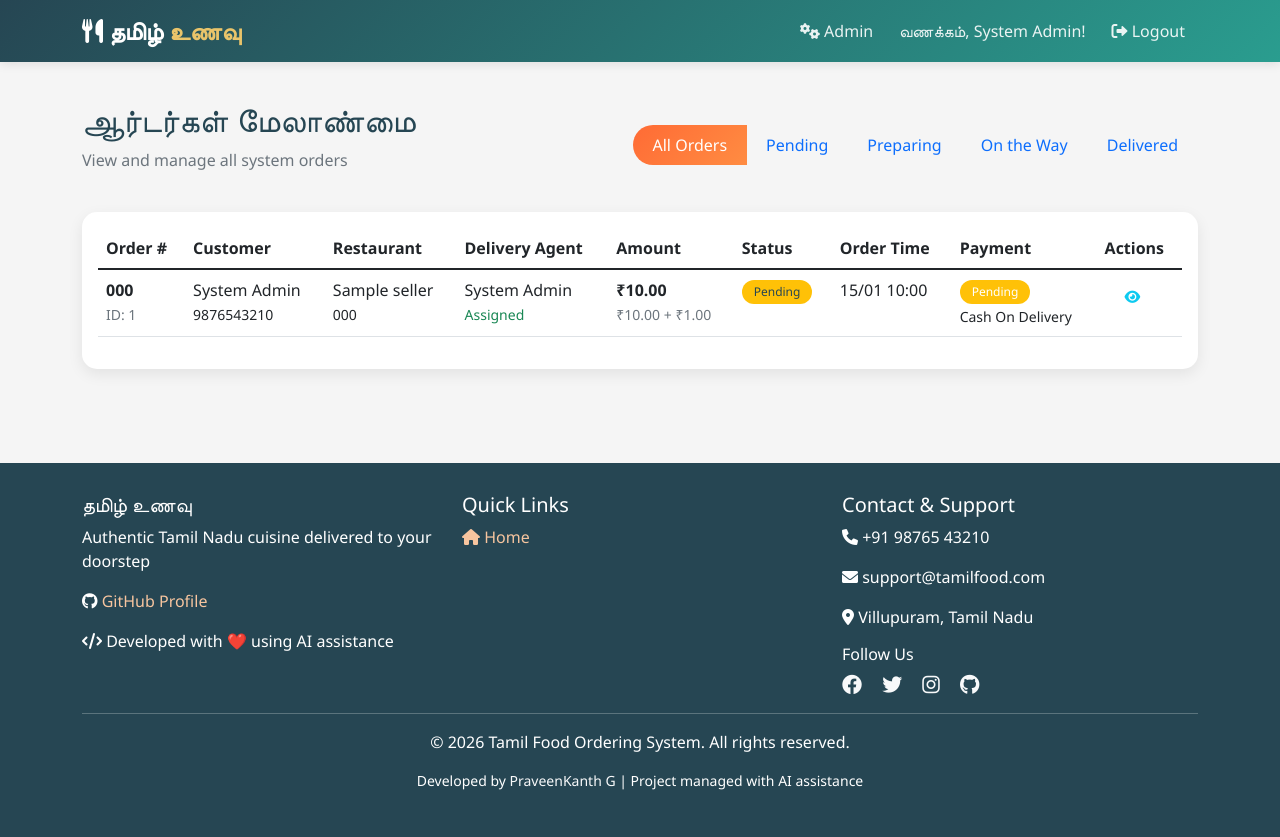
After one commit to Praveenkanth2805/tamil_food_ordering, a Flask app: page /admin/orders in a window 1280 px wide. The commit adds this page. Run offline with Flask 3, Linux system fonts and the light colour scheme; a user stored in the database is signed in; data comes from the database, SQL or seed files in the repository; tables that the repository leaves empty hold one stand-in row (values such as "Sample post"); some libraries are stand-ins or nearby versions.

Commit message:
fix order page error

```diff
--- a/app.py
+++ b/app.py
@@ -9,6 +9,8 @@ from werkzeug.utils import secure_filename
 from functools import wraps
 import math
 from config import Config
+from decimal import Decimal
+
 
 app = Flask(__name__)
 app.config.from_object(Config)
@@ -320,7 +322,7 @@ def view_cart():
     cur = mysql.connection.cursor()
 
     cur.execute("""
-        SELECT c.*, fi.name, fi.price, fi.discount_price, fi.image,
+        SELECT c.*, fi.name, fi.price, fi.discount_price, fi.image, fi.is_vegetarian,
                s.restaurant_name, s.id as seller_id
         FROM cart c
         JOIN food_items fi ON c.food_item_id = fi.id
@@ -332,7 +334,8 @@ def view_cart():
 
     # Group by seller
     cart_by_seller = {}
-    total_amount = 0
+    total_amount = Decimal("0.00")
+
 
     for item in cart_items:
         seller_id = item['seller_id']
@@ -343,8 +346,12 @@ def view_cart():
                 'subtotal': 0
             }
 
-        price = item['discount_price'] or item['price']
-        item_total = price * item['quantity']
+        price = item['discount_price'] if item['discount_price'] is not None else item['price']
+        item_total = Decimal(str(price)) * item['quantity']
+
+        delivery_charge = Decimal("30.00")
+        tax = total_amount * Decimal("0.05")   # 5% tax
+        grand_total = total_amount + delivery_charge + tax
 
         cart_by_seller[seller_id]['items'].append(item)
         cart_by_seller[seller_id]['subtotal'] += item_total
@@ -352,9 +359,14 @@ def view_cart():
 
     cur.close()
 
-    return render_template('customer/cart.html',
-                         cart_by_seller=cart_by_seller,
-                         total_amount=total_amount)
+    return render_template(
+    'customer/cart.html',
+    cart_by_seller=cart_by_seller,
+    total_amount=total_amount,
+    tax=tax,
+    grand_total=grand_total
+)
+
 
 @app.route('/customer/update_cart', methods=['POST'])
 @login_required
@@ -401,11 +413,11 @@ def checkout():
 
     for group in seller_groups:
         seller_id = group['seller_id']
-        subtotal = float(group['subtotal'])
+        subtotal = group['subtotal'] or Decimal("0.00")
 
         # Calculate delivery charge (example: ₹30 per order)
-        delivery_charge = 30.00
-        tax_amount = subtotal * 0.05  # 5% tax
+        delivery_charge = Decimal("30.00")
+        tax_amount = subtotal * Decimal("0.05")
         final_amount = subtotal + delivery_charge + tax_amount
 
         # Create order
@@ -806,7 +818,7 @@ def add_menu_item():
     name = request.form['name']
     description = request.form['description']
     price = float(request.form['price'])
-    discount_price = float(request.form['discount_price']) if request.form.get('discount_price') else None
+    discount_price = Decimal(request.form['discount_price']) if request.form.get('discount_price') else None
     category_id = request.form['category_id'] if request.form.get('category_id') else None
     is_vegetarian = 'is_vegetarian' in request.form
     spice_level = request.form['spice_level']
--- a/static/css/style.css
+++ b/static/css/style.css
@@ -339,3 +339,22 @@ body {
     color: var(--light-color);
     text-decoration: underline;
 }
+
+/* Fix modal backdrop */
+.modal-backdrop {
+    z-index: 1040 !important;
+}
+
+.modal {
+    z-index: 1050 !important;
+}
+
+body.modal-open {
+    overflow: hidden;
+    padding-right: 0 !important;
+}
+
+/* Prevent body scroll when modal is open */
+body.modal-open {
+    overflow: hidden !important;
+}
--- /dev/null
+++ b/templates/admin/orders.html
@@ -0,0 +1,246 @@
+{% extends "base.html" %}
+
+{% block title %} - Manage Orders{% endblock %}
+
+{% block content %}
+<div class="row mb-4">
+    <div class="col-md-12">
+        <div class="d-flex justify-content-between align-items-center">
+            <div>
+                <h2 class="tamil-title">ஆர்டர்கள் மேலாண்மை</h2>
+                <p class="text-muted">View and manage all system orders</p>
+            </div>
+            <div class="btn-group">
+                <a href="{{ url_for('admin_orders') }}"
+                   class="btn {% if not status_filter %}btn-primary{% else %}btn-outline-primary{% endif %}">
+                    All Orders
+                </a>
+                <a href="{{ url_for('admin_orders') }}?status=pending"
+                   class="btn {% if status_filter == 'pending' %}btn-primary{% else %}btn-outline-primary{% endif %}">
+                    Pending
+                </a>
+                <a href="{{ url_for('admin_orders') }}?status=preparing"
+                   class="btn {% if status_filter == 'preparing' %}btn-primary{% else %}btn-outline-primary{% endif %}">
+                    Preparing
+                </a>
+                <a href="{{ url_for('admin_orders') }}?status=on_the_way"
+                   class="btn {% if status_filter == 'on_the_way' %}btn-primary{% else %}btn-outline-primary{% endif %}">
+                    On the Way
+                </a>
+                <a href="{{ url_for('admin_orders') }}?status=delivered"
+                   class="btn {% if status_filter == 'delivered' %}btn-primary{% else %}btn-outline-primary{% endif %}">
+                    Delivered
+                </a>
+            </div>
+        </div>
+    </div>
+</div>
+
+<div class="row">
+    <div class="col-md-12">
+        <div class="card">
+            <div class="card-body">
+                {% if orders %}
+                <div class="table-responsive">
+                    <table class="table table-hover">
+                        <thead>
+                            <tr>
+                                <th>Order #</th>
+                                <th>Customer</th>
+                                <th>Restaurant</th>
+                                <th>Delivery Agent</th>
+                                <th>Amount</th>
+                                <th>Status</th>
+                                <th>Order Time</th>
+                                <th>Payment</th>
+                                <th>Actions</th>
+                            </tr>
+                        </thead>
+                        <tbody>
+                            {% for order in orders %}
+                            <tr>
+                                <td>
+                                    <strong>{{ order.order_number }}</strong><br>
+                                    <small class="text-muted">ID: {{ order.id }}</small>
+                                </td>
+                                <td>
+                                    {{ order.customer_name }}<br>
+                                    <small>{{ order.customer_phone }}</small>
+                                </td>
+                                <td>
+                                    {{ order.restaurant_name }}<br>
+                                    <small>{{ order.restaurant_phone }}</small>
+                                </td>
+                                <td>
+                                    {% if order.delivery_agent_name %}
+                                    {{ order.delivery_agent_name }}<br>
+                                    <small class="text-success">Assigned</small>
+                                    {% else %}
+                                    <span class="badge bg-warning">Not Assigned</span>
+                                    {% endif %}
+                                </td>
+                                <td>
+                                    <strong>₹{{ order.final_amount }}</strong><br>
+                                    <small class="text-muted">₹{{ order.total_amount }} + ₹{{ order.delivery_charge }}</small>
+                                </td>
+                                <td>
+                                    <span class="badge status-{{ order.order_status.replace(' ', '_') }}">
+                                        {{ order.order_status|title }}
+                                    </span>
+                                </td>
+                                <td>{{ order.created_at.strftime('%d/%m %H:%M') }}</td>
+                                <td>
+                                    <span class="badge bg-{% if order.payment_status == 'completed' %}success{% elif order.payment_status == 'failed' %}danger{% else %}warning{% endif %}">
+                                        {{ order.payment_status|title }}
+                                    </span><br>
+                                    <small>{{ order.payment_method|replace('_', ' ')|title }}</small>
+                                </td>
+                                <td>
+                                    <button class="btn btn-sm btn-outline-info"
+                                            data-bs-toggle="modal"
+                                            data-bs-target="#viewOrderModal{{ order.id }}">
+                                        <i class="fas fa-eye"></i>
+                                    </button>
+
+                                    <!-- View Order Modal -->
+                                    <div class="modal fade" id="viewOrderModal{{ order.id }}" tabindex="-1">
+                                        <div class="modal-dialog modal-lg">
+                                            <div class="modal-content">
+                                                <div class="modal-header">
+                                                    <h5 class="modal-title">Order Details - {{ order.order_number }}</h5>
+                                                    <button type="button" class="btn-close" data-bs-dismiss="modal"></button>
+                                                </div>
+                                                <div class="modal-body">
+                                                    <div class="row">
+                                                        <div class="col-md-6">
+                                                            <h6>Customer Information</h6>
+                                                            <div class="card bg-light">
+                                                                <div class="card-body">
+                                                                    <p class="mb-1"><strong>{{ order.customer_name }}</strong></p>
+                                                                    <p class="mb-1"><i class="fas fa-phone"></i> {{ order.customer_phone }}</p>
+                                                                </div>
+                                                            </div>
+                                                        </div>
+                                                        <div class="col-md-6">
+                                                            <h6>Restaurant Information</h6>
+                                                            <div class="card bg-light">
+                                                                <div class="card-body">
+                                                                    <p class="mb-1"><strong>{{ order.restaurant_name }}</strong></p>
+                                                                    <p class="mb-1"><i class="fas fa-phone"></i> {{ order.restaurant_phone }}</p>
+                                                                </div>
+                                                            </div>
+                                                        </div>
+                                                    </div>
+
+                                                    <div class="row mt-3">
+                                                        <div class="col-md-4">
+                                                            <div class="card">
+                                                                <div class="card-body text-center">
+                                                                    <h6>Order Status</h6>
+                                                                    <span class="badge status-{{ order.order_status.replace(' ', '_') }} fs-6">
+                                                                        {{ order.order_status|title }}
+                                                                    </span>
+                                                                </div>
+                                                            </div>
+                                                        </div>
+                                                        <div class="col-md-4">
+                                                            <div class="card">
+                                                                <div class="card-body text-center">
+                                                                    <h6>Payment Status</h6>
+                                                                    <span class="badge bg-{% if order.payment_status == 'completed' %}success{% elif order.payment_status == 'failed' %}danger{% else %}warning{% endif %} fs-6">
+                                                                        {{ order.payment_status|title }}
+                                                                    </span>
+                                                                </div>
+                                                            </div>
+                                                        </div>
+                                                        <div class="col-md-4">
+                                                            <div class="card">
+                                                                <div class="card-body text-center">
+                                                                    <h6>Total Amount</h6>
+                                                                    <h4 class="mb-0">₹{{ order.final_amount }}</h4>
+                                                                </div>
+                                                            </div>
+                                                        </div>
+                                                    </div>
+
+                                                    {% if order.delivery_agent_name %}
+                                                    <div class="alert alert-info mt-3">
+                                                        <h6><i class="fas fa-motorcycle"></i> Delivery Agent</h6>
+                                                        <p class="mb-0">{{ order.delivery_agent_name }}</p>
+                                                    </div>
+                                                    {% endif %}
+
+                                                    <div class="mt-3">
+                                                        <h6>Order Timeline</h6>
+                                                        <div class="tracking-steps">
+                                                            <div class="step {% if order.order_status != 'pending' %}completed{% endif %}">
+                                                                <div class="step-circle">
+                                                                    <i class="fas fa-shopping-cart"></i>
+                                                                </div>
+                                                                <small>Placed</small>
+                                                            </div>
+                                                            <div class="step {% if order.order_status in ['preparing', 'ready', 'picked_up', 'on_the_way', 'delivered'] %}completed{% endif %}">
+                                                                <div class="step-circle">
+                                                                    <i class="fas fa-utensils"></i>
+                                                                </div>
+                                                                <small>Preparing</small>
+                                                            </div>
+                                                            <div class="step {% if order.order_status in ['ready', 'picked_up', 'on_the_way', 'delivered'] %}completed{% endif %}">
+                                                                <div class="step-circle">
+                                                                    <i class="fas fa-box"></i>
+                                                                </div>
+                                                                <small>Ready</small>
+                                                            </div>
+                                                            <div class="step {% if order.order_status in ['picked_up', 'on_the_way', 'delivered'] %}completed{% endif %}">
+                                                                <div class="step-circle">
+                                                                    <i class="fas fa-motorcycle"></i>
+                                                                </div>
+                                                                <small>Picked Up</small>
+                                                            </div>
+                                                            <div class="step {% if order.order_status in ['on_the_way', 'delivered'] %}completed{% endif %}">
+                                                                <div class="step-circle">
+                                                                    <i class="fas fa-road"></i>
+                                                                </div>
+                                                                <small>On the Way</small>
+                                                            </div>
+                                                            <div class="step {% if order.order_status == 'delivered' %}completed{% endif %}">
+                                                                <div class="step-circle">
+                                                                    <i class="fas fa-home"></i>
+                                                                </div>
+                                                                <small>Delivered</small>
+                                                            </div>
+                                                        </div>
+                                                    </div>
+                                                </div>
+                                                <div class="modal-footer">
+                                                    <button type="button" class="btn btn-secondary" data-bs-dismiss="modal">Close</button>
+                                                </div>
+                                            </div>
+                                        </div>
+                                    </div>
+                                </td>
+                            </tr>
+                            {% endfor %}
+                        </tbody>
+                    </table>
+                </div>
+                {% else %}
+                <div class="text-center py-5">
+                    <div class="mb-3" style="font-size: 4rem; color: #ddd;">
+                        <i class="fas fa-shopping-bag"></i>
+                    </div>
+                    <h4>No orders found</h4>
+                    <p class="text-muted">
+                        {% if status_filter %}
+                            No {{ status_filter }} orders
+                        {% else %}
+                            No orders in the system
+                        {% endif %}
+                    </p>
+                </div>
+                {% endif %}
+            </div>
+        </div>
+    </div>
+</div>
+{% endblock %}
--- a/templates/base.html
+++ b/templates/base.html
@@ -8,6 +8,8 @@
     <link href="https://cdn.jsdelivr.net/npm/bootstrap@5.1.3/dist/css/bootstrap.min.css" rel="stylesheet">
     <link rel="stylesheet" href="https://cdnjs.cloudflare.com/ajax/libs/font-awesome/6.0.0/css/all.min.css">
     <link rel="stylesheet" href="{{ url_for('static', filename='css/style.css') }}">
+    <!-- KEEP ONLY ONE FAVICON -->
+    <link rel="icon" href="{{ url_for('static', filename='images/favicon.ico') }}" type="image/x-icon">
     {% block extra_css %}{% endblock %}
 </head>
 
@@ -139,36 +141,6 @@
     </main>
 
     <!-- Footer -->
-    <!--footer class="footer">
-        <div class="container">
-            <div class="row">
-                <div class="col-md-4">
-                    <h5>தமிழ் உணவு</h5>
-                    <p>Authentic Tamil Nadu cuisine delivered to your doorstep</p>
-                </div>
-                <div class="col-md-4">
-                    <h5>Quick Links</h5>
-                    <ul class="list-unstyled">
-                        <li><a href="{{ url_for('index') }}">Home</a></li>
-                        {% if 'user_id' not in session %}
-                            <li><a href="{{ url_for('login') }}">Login</a></li>
-                            <li><a href="{{ url_for('register') }}">Register</a></li>
-                        {% endif %}
-                    </ul>
-                </div>
-                <div class="col-md-4">
-                    <h5>Contact Us</h5>
-                    <p><i class="fas fa-phone"></i> +91 9876543210</p>
-                    <p><i class="fas fa-envelope"></i> support@tamilfood.com</p>
-                </div>
-            </div>
-            <hr class="bg-light">
-            <div class="text-center">
-                <p>&copy; 2024 Tamil Food Ordering System. All rights reserved.</p>
-            </div>
-        </div>
-    </footer-->
-
     <footer class="footer">
         <div class="container">
             <div class="row">
@@ -176,8 +148,7 @@
                     <h5>தமிழ் உணவு</h5>
                     <p>Authentic Tamil Nadu cuisine delivered to your doorstep</p>
                     <p><i class="fab fa-github"></i> <a href="https://github.com/Praveenkanth2805"
-                            target="_blank">GitHub
-                            Profile</a></p>
+                            target="_blank">GitHub Profile</a></p>
                     <p><i class="fas fa-code"></i> Developed with ❤️ using AI assistance</p>
                 </div>
 
@@ -189,11 +160,6 @@
                         <li><a href="{{ url_for('login') }}"><i class="fas fa-sign-in-alt"></i> Login</a></li>
                         <li><a href="{{ url_for('register') }}"><i class="fas fa-user-plus"></i> Register</a></li>
                         {% endif %}
-                        <!--
-                        <li><a href="#"><i class="fas fa-question-circle"></i> Help Center</a></li>
-                        <li><a href="#"><i class="fas fa-file-alt"></i> Terms & Conditions</a></li>
-                        <li><a href="#"><i class="fas fa-shield-alt"></i> Privacy Policy</a></li>
-                        -->
                     </ul>
                 </div>
 
@@ -226,9 +192,9 @@
         </div>
     </footer>
 
-    <!-- Scripts -->
+    <!-- Scripts - IMPORTANT: jQuery FIRST, THEN Bootstrap -->
+    <script src="https://code.jquery.com/jquery-3.6.0.min.js"></script>
     <script src="https://cdn.jsdelivr.net/npm/bootstrap@5.1.3/dist/js/bootstrap.bundle.min.js"></script>
-    <script src="https://code.jquery.com/jquery-3.6.0.min.js"></script>
     <script src="{{ url_for('static', filename='js/script.js') }}"></script>
     {% block extra_js %}{% endblock %}
 </body>
```
Also changed, not shown: templates/admin/users.html (+110 -77 lines), templates/customer/cart.html (+8 -8 lines), static/images/favicon.png (added), static/images/icon.png (added).
